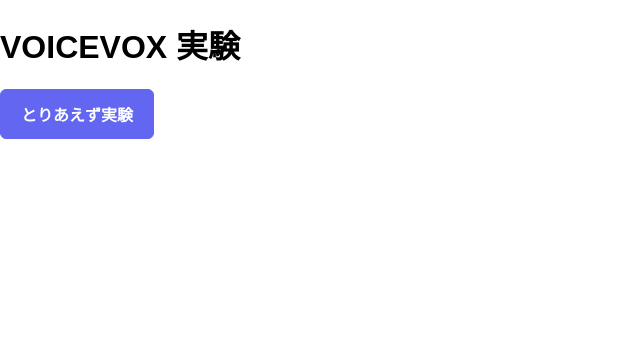
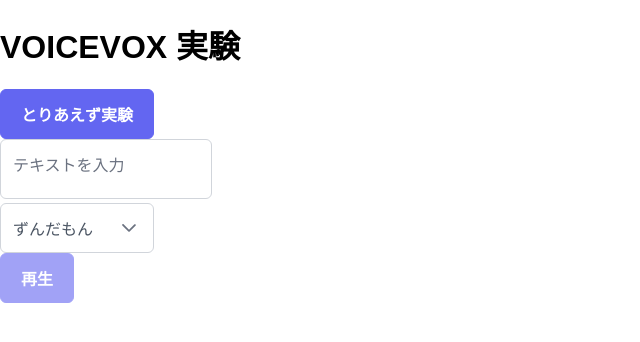
Before and after one commit to YanaPIIDXer/VoiceVoxTest, a Vue app in the folder control/: page / in a window 1280 px wide. Shown: the top 342 px of the page, without its empty margins (0-640 px from the left). Built offline with nearby package versions, Linux system fonts and the light colour scheme; a web font is replaced by a local one.

Commit message:
詳細入力フォーム追加 ついでにキャラクタも追加

```diff
--- a/control/src/App.vue
+++ b/control/src/App.vue
@@ -3,6 +3,7 @@
 import { FetchAudio } from "./classes/FetchAudio";
 import { speakers } from "./constants/settings/Speaker";
 import { ref } from "vue";
+import DetailInput from "./components/DetailInput.vue";
 
 const soundRef = ref("");
 
@@ -10,9 +11,9 @@
  * テキスト再生
  * @param text 再生するテキスト
  */
-const playSound = async (text: string): Promise<void> => {
+const playSound = async (text: string, speaker: Speaker): Promise<void> => {
   soundRef.value = "";
-  const fetchAudio = new FetchAudio(speakers[0], text);
+  const fetchAudio = new FetchAudio(speaker, text);
   try {
     const result = await fetchAudio.fetch();
     soundRef.value = result;
@@ -26,7 +27,7 @@
  * とりあえず実行
  */
 const onExecForNow = (): void => {
-  playSound("はろーわーるど")
+  playSound("はろーわーるど", speakers[0]);
 }
 </script>
 
@@ -37,6 +38,7 @@
     </header>
     <main>
       <PrimeButton label="とりあえず実験" @click="onExecForNow" />
+      <DetailInput @on-select="playSound" />
       <template v-if="soundRef">
         <audio :src="soundRef" autoplay />
       </template>
--- /dev/null
+++ b/control/src/components/DetailInput.vue
@@ -0,0 +1,33 @@
+<script lang="ts" setup>
+import PrimeButton from "primevue/button";
+import PrimeTextArea from "primevue/textarea";
+import DropDown from "primevue/dropdown"
+import type { Speaker } from "../interfaces/settings/Speaker";
+import { speakers } from "../constants/settings/Speaker";
+import { ref } from "vue";
+
+const emits = defineEmits<{
+  (el: "on-select", text: string, speaker: Speaker): void
+}>();
+
+const text = ref("");
+const speaker = ref(speakers[0]);
+
+/**
+ * 再生ボタン押下
+ */
+const onPlay = () => {
+  emits("on-select", text.value, speaker.value);
+};
+</script>
+
+<template>
+  <div>
+    <PrimeTextArea :auto-resize="true" v-model="text" placeholder="テキストを入力" /><br />
+    <DropDown :options="speakers" option-label="name" v-model="speaker" /><br />
+    <PrimeButton label="再生" :disabled="!text" @click="onPlay" />
+  </div>
+</template>
+
+<style lang="sass" scoped>
+</style>
--- a/control/src/constants/settings/Speaker.ts
+++ b/control/src/constants/settings/Speaker.ts
@@ -1,8 +1,9 @@
 import type { Speaker } from "@/interfaces/settings/Speaker";
 
 /**
- * 発現させるキャラクタ
+ * 発言させるキャラクタ
  */
 export const speakers: Speaker[] = [
   { id: 1, name: "ずんだもん" },
+  { id: 2, name: "お前誰やねん" },
 ];
```
